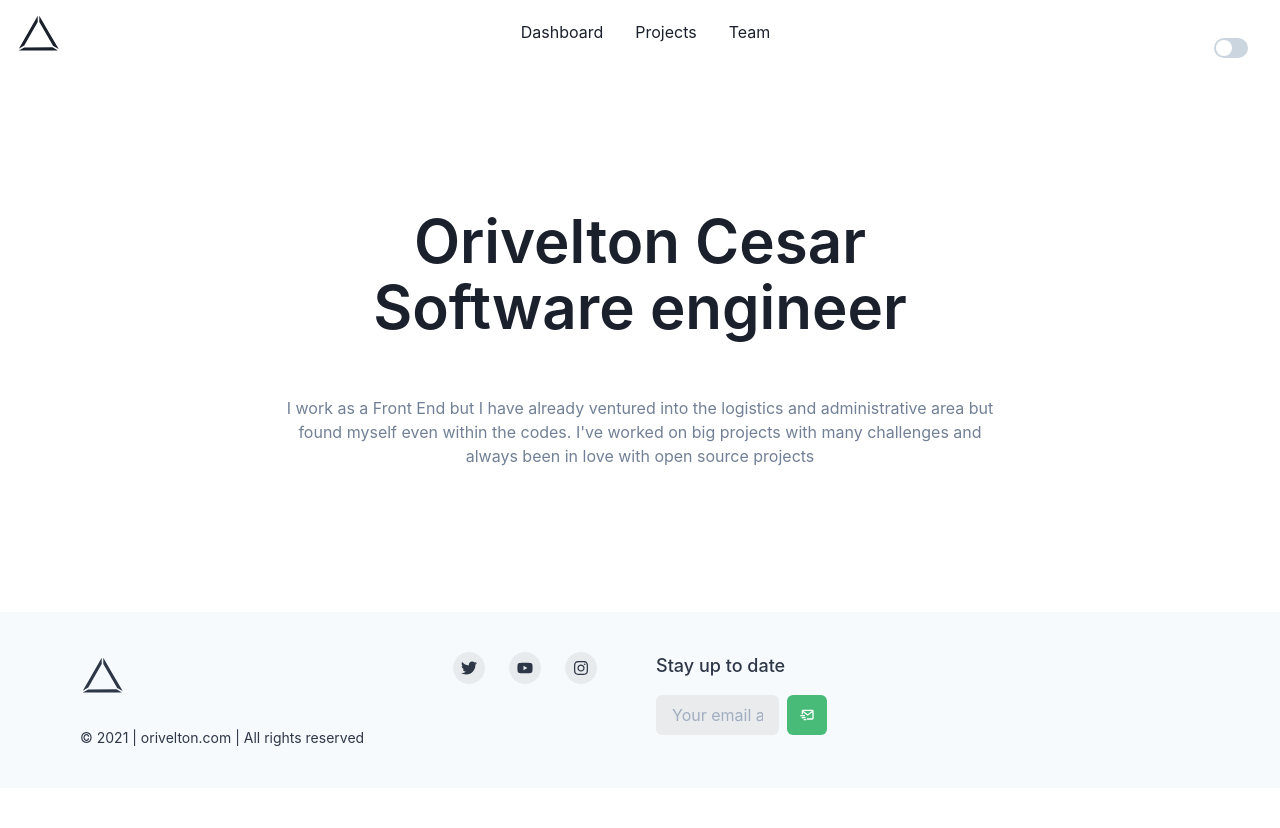
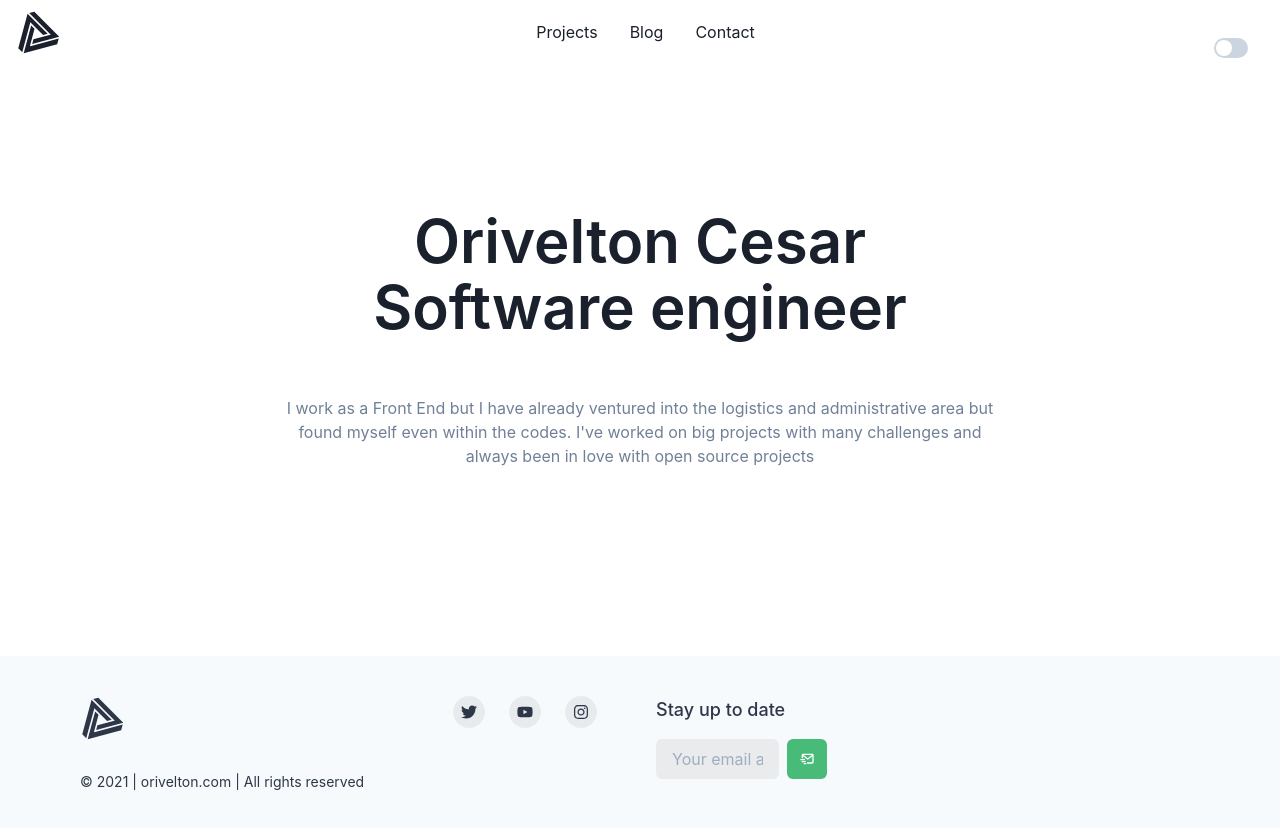
Before and after one commit to orivelton/orivelton.com, a Next.js app: page / in a window 1280 px wide. Shown: the top 828 px of the page. Before the commit the page ends 800 px from the top, so only its background shows below. Built offline with nearby package versions, Linux system fonts and the light colour scheme.

Commit message:
chore: Logo

```diff
--- a/src/components/Logo.tsx
+++ b/src/components/Logo.tsx
@@ -1,6 +1,6 @@
 import Icon from "@chakra-ui/icon";
-import { GiTriangleTarget } from "react-icons/gi";
+import { GiMoebiusTriangle } from "react-icons/gi";
 
-const Logo = () => (<Icon as={GiTriangleTarget} w={45} h={45} />);
+const Logo = () => (<Icon as={GiMoebiusTriangle} w={45} h={45} />);
 
 export default Logo;
--- a/src/components/Nav.tsx
+++ b/src/components/Nav.tsx
@@ -2,7 +2,7 @@ import { Box, Flex, HStack, Link } from '@chakra-ui/react'
 import { DarkModeSwitch } from './DarkModeSwitch'
 import Logo from './Logo'
 
-const Links = ['Dashboard', 'Projects', 'Team']
+const Links = ['Projects', 'Blog', 'Contact']
 
 
 export default function Nav() {
--- a/src/pages/_app.tsx
+++ b/src/pages/_app.tsx
@@ -8,8 +8,10 @@ import Nav from '../components/Nav'
 function MyApp({ Component, pageProps }: AppProps) {
   return (
     <ChakraProvider resetCSS theme={theme}>
-      <Nav />
-      <Component {...pageProps} />
+      <div style={{minHeight: '82vh'}}>
+        <Nav />
+        <Component {...pageProps} />
+      </div>
       <Footer />
     </ChakraProvider>
   )
```
